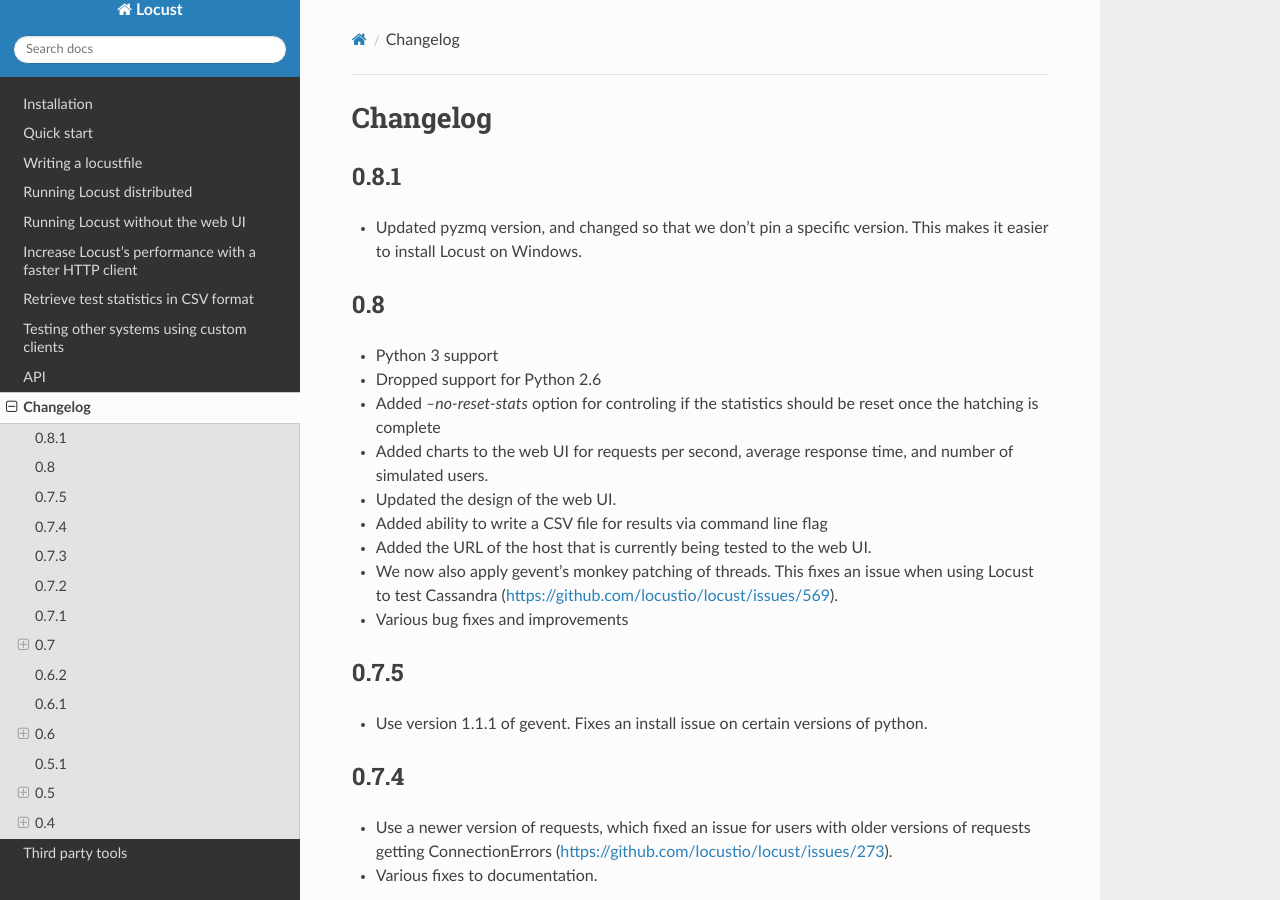
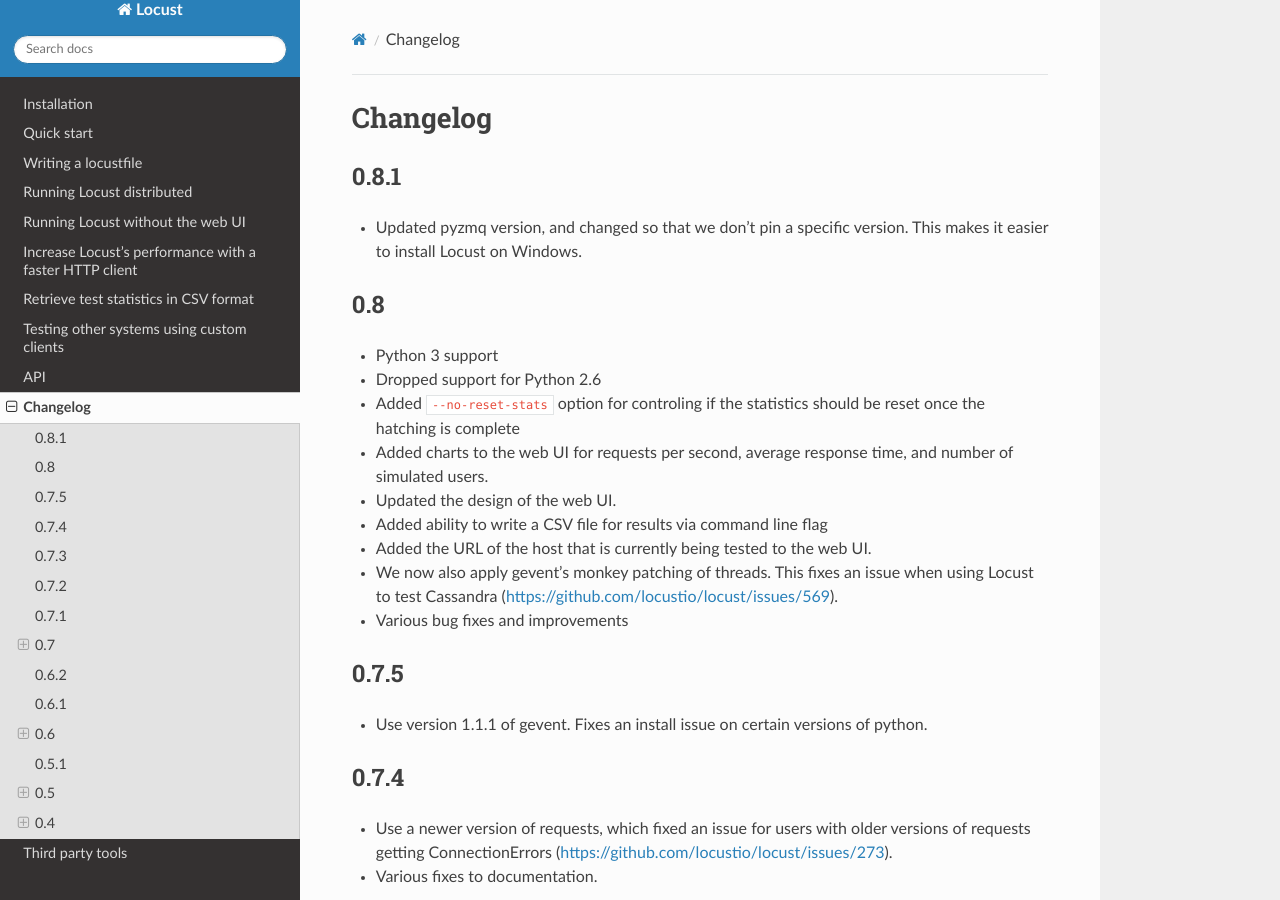
Before and after one commit to locustio/locust, a Sphinx documentation site: the page built from docs/changelog.rst, in a window 1280 px wide and 900 px high. Built offline with Sphinx 7.4.7 and the Read the Docs theme 2.0.0, drawn with Linux system fonts in a browser that asks for light colours; pages that are not in the unit, such as notebooks, are missing from menus; some of the changed lines change nothing that is shown.

Commit message:
Minor RST syntax fix

```diff
--- a/docs/changelog.rst
+++ b/docs/changelog.rst
@@ -14,7 +14,7 @@
 
 * Python 3 support
 * Dropped support for Python 2.6
-* Added `--no-reset-stats` option for controling if the statistics should be reset once
+* Added :code:`--no-reset-stats` option for controling if the statistics should be reset once
   the hatching is complete
 * Added charts to the web UI for requests per second, average response time, and number of
   simulated users.
```
